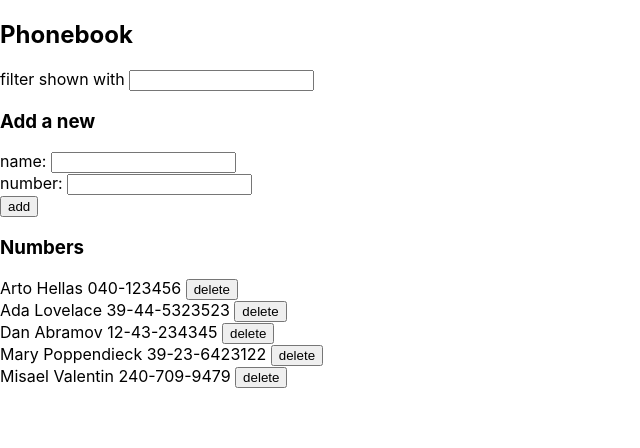
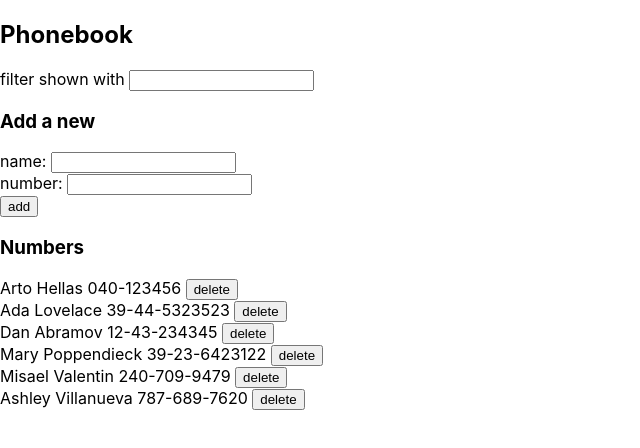
Before and after one commit to misaelvf2/fullstack, a React (Create React App) app in the folder part2/phonebook/: page / in a window 1280 px wide. Shown: the top 448 px of the page, without its empty margins (0-640 px from the left). Built offline with nearby package versions, Linux system fonts and the light colour scheme; data requests are answered from the project's data file.

Commit message:
Exercise 2.18

```diff
--- a/part2/phonebook/db.json
+++ b/part2/phonebook/db.json
@@ -24,6 +24,11 @@
       "name": "Misael Valentin",
       "number": "240-709-9479",
       "id": 5
+    },
+    {
+      "name": "Ashley Villanueva",
+      "number": "787-689-7620",
+      "id": 6
     }
   ]
 }
--- a/part2/phonebook/src/App.js
+++ b/part2/phonebook/src/App.js
@@ -53,9 +53,22 @@ const App = () => {
   const addPerson = (event) => {
     event.preventDefault()
 
-    if (persons.some((person) => person.name === newName)) {
-      alert(`${newName} is already added to phonebook`)
-      setNewName('')
+    const person = persons.find(n => n.name === newName)
+    if (person) {
+      if (window.confirm(`${newName} is already added to phonebook, replace the old number with a new one?`)) {
+        const personObject = {
+          ...person,
+          number: newNumber
+        }
+        personService
+          .update(person.id, personObject)
+          .then(returnedPerson => {
+            setPersons(persons.map(p => p.id !== person.id ? p : returnedPerson))
+            setPersonsToShow(personsToShow.map(p => p.id !== person.id ? p : returnedPerson))
+            setNewName('')
+            setNewNumber('')
+          })
+      }
     }
     else {
       const personObject = {
```
